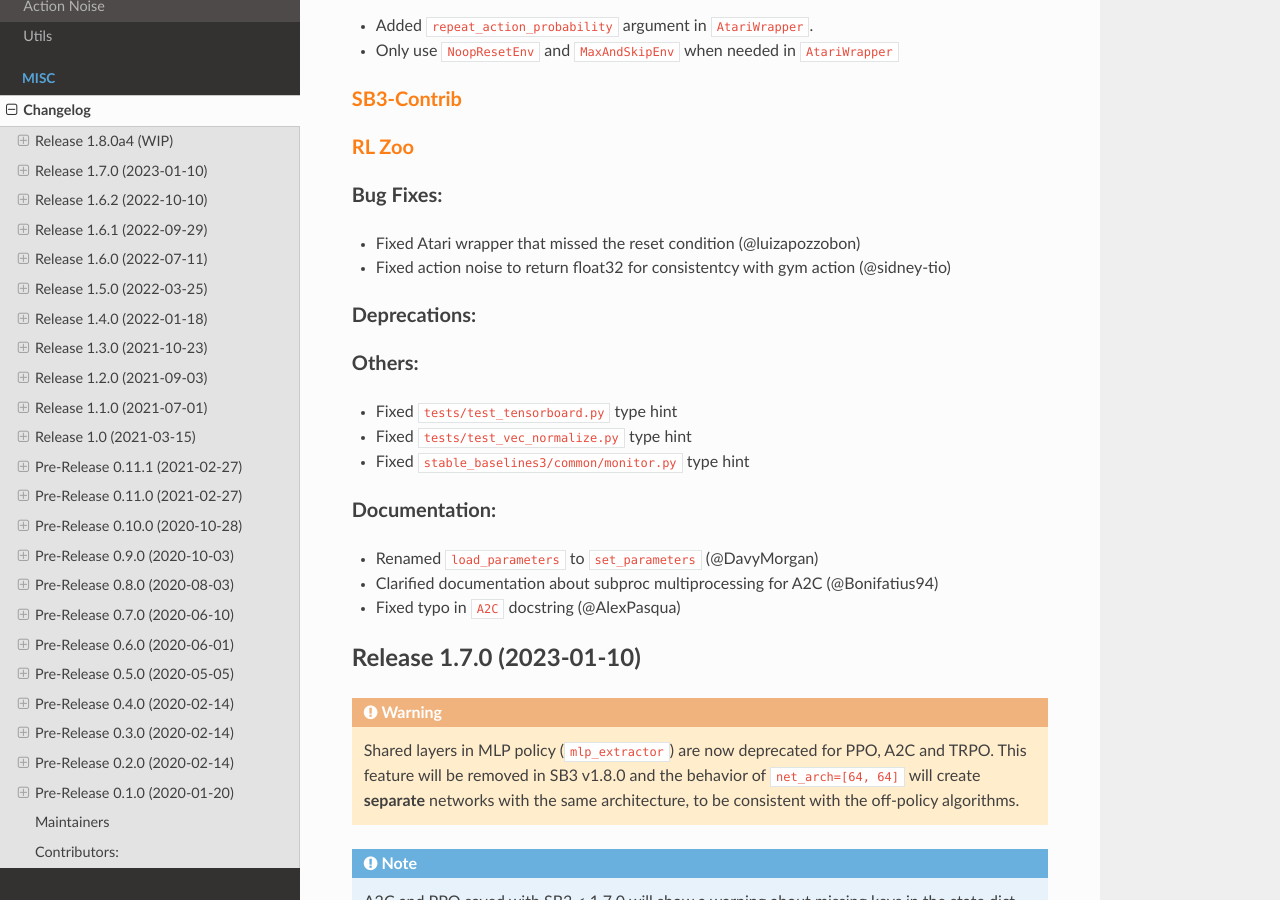
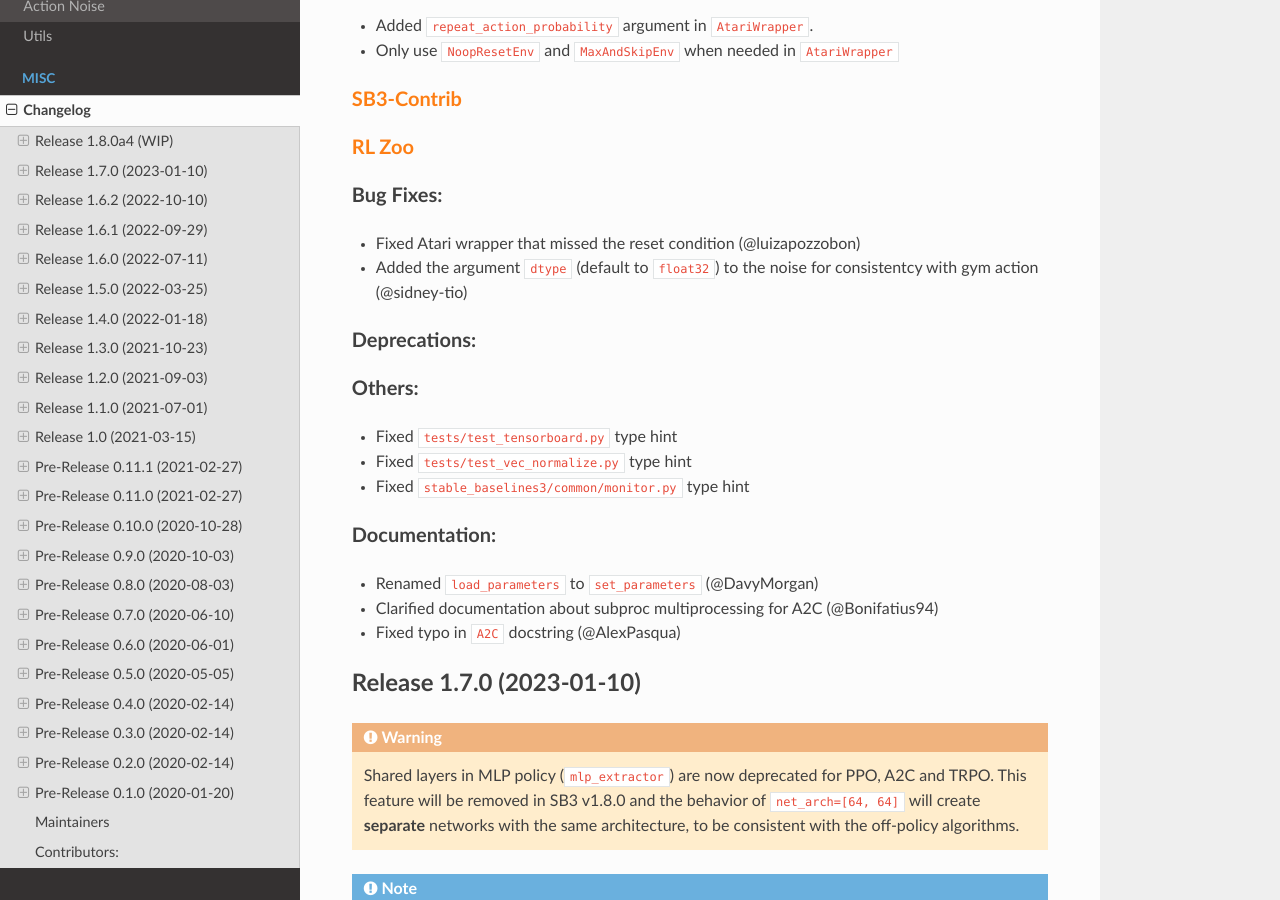
Before and after one commit to DLR-RM/stable-baselines3, a Sphinx documentation site: the page built from docs/misc/changelog.rst, in a window 1280 px wide and 900 px high, scrolled down 341 px. Built offline with Sphinx 7.4.7 and the Read the Docs theme 2.0.0, drawn with Linux system fonts in a browser that asks for light colours; pages that are not in the unit, such as notebooks, are missing from menus; the version number could not be read and is left out.

Commit message:
Clarify changelog [skip ci]

```diff
--- a/docs/misc/changelog.rst
+++ b/docs/misc/changelog.rst
@@ -26,7 +26,7 @@ New Features:
 Bug Fixes:
 ^^^^^^^^^^
 - Fixed Atari wrapper that missed the reset condition (@luizapozzobon)
-- Fixed action noise to return float32 for consistentcy with gym action (@sidney-tio)
+- Added the argument ``dtype`` (default to ``float32``) to the noise for consistentcy with gym action (@sidney-tio)
 
 Deprecations:
 ^^^^^^^^^^^^^
```
